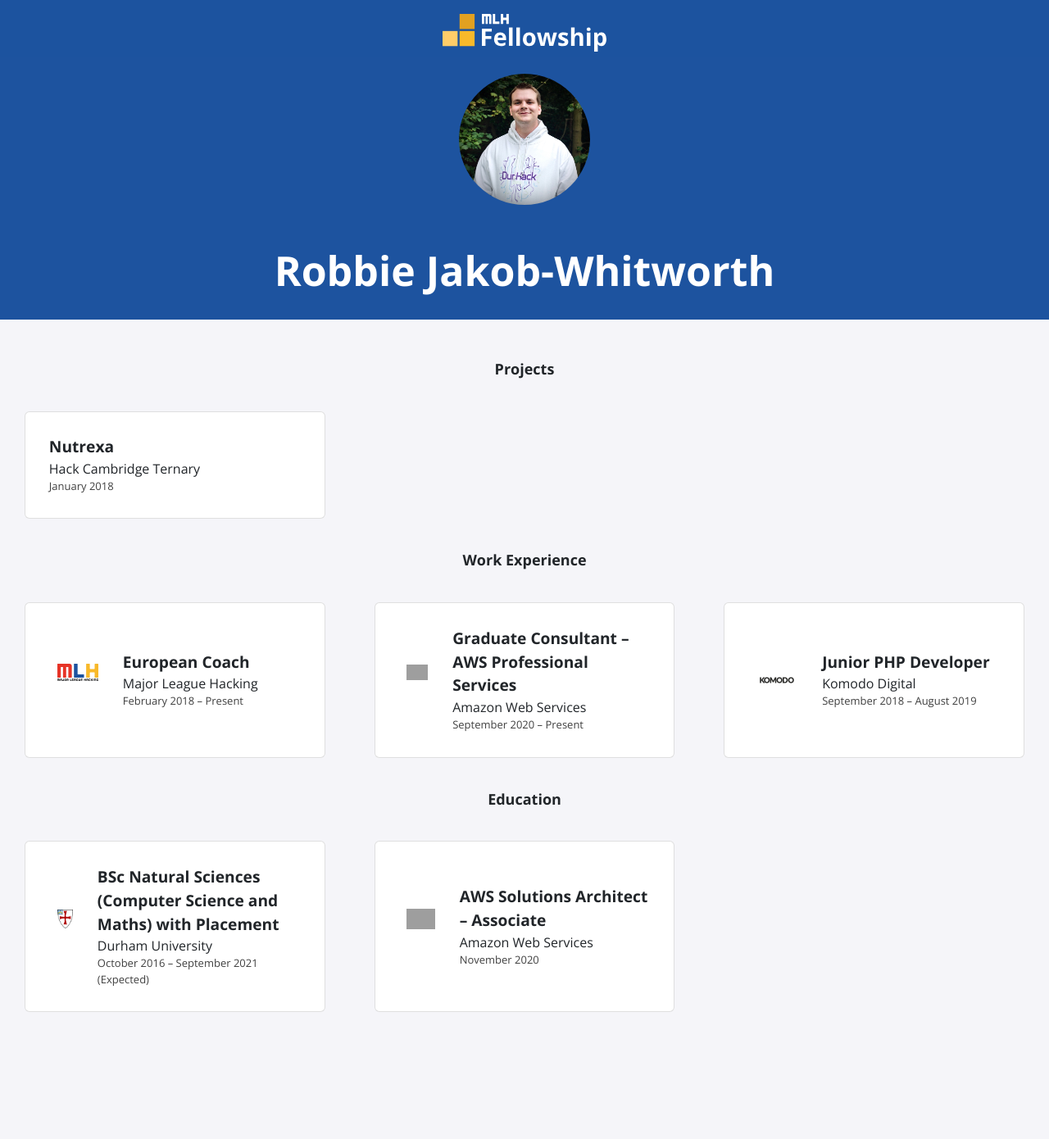
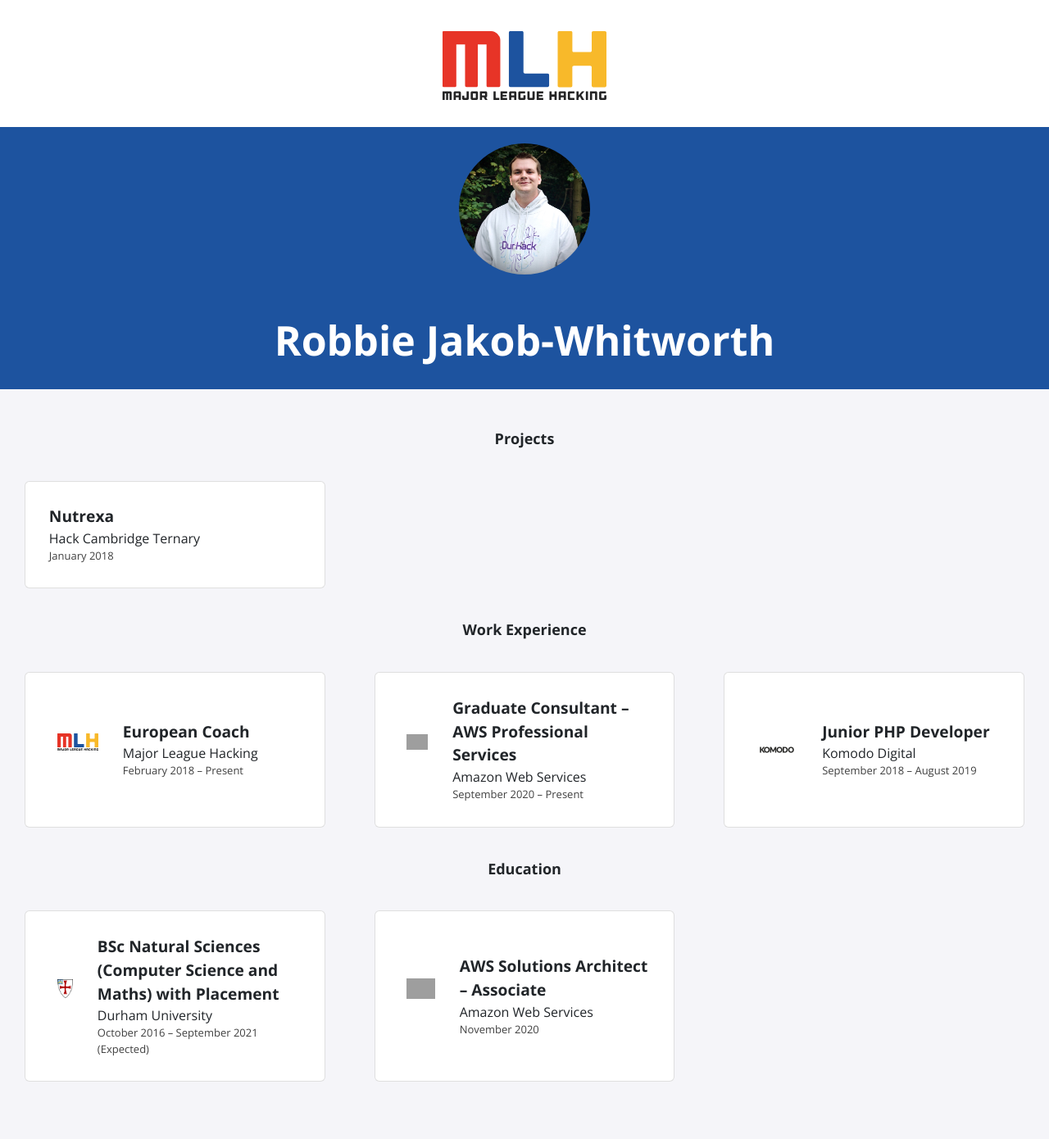
Before and after one commit to robzwolf/website, a Jekyll site: the page built from index.html, in a window 1280 px wide. Shown: the whole page at 82% size. Built offline with Jekyll 4.4.1, drawn with Linux system fonts in a browser that asks for light colours; nearby versions of some CDN libraries; before the commit the page ends 1305 px from its top, so only the background shows below that; grey boxes are pictures that could not be loaded.

Commit message:
Use MLH logo on homepage

```diff
--- a/_sass/navbar.scss
+++ b/_sass/navbar.scss
@@ -1,7 +1,7 @@
 .nav-bar {
     width: 100%;
     display: inline-block;
-    background-color: #1C539F;
+    background-color: #FFF;
     font-family: "Poppins", serif;
     font-weight: 700 !important;
     padding-top: 10px;
@@ -15,7 +15,7 @@
 
 .nav-content .nav-logo {
     height: 60px;
-    margin: auto;
+    margin: 40px 0 45px 0;
 }
 
 .nav-logo {
```
Also changed, not shown: assets/img/logo.svg.
